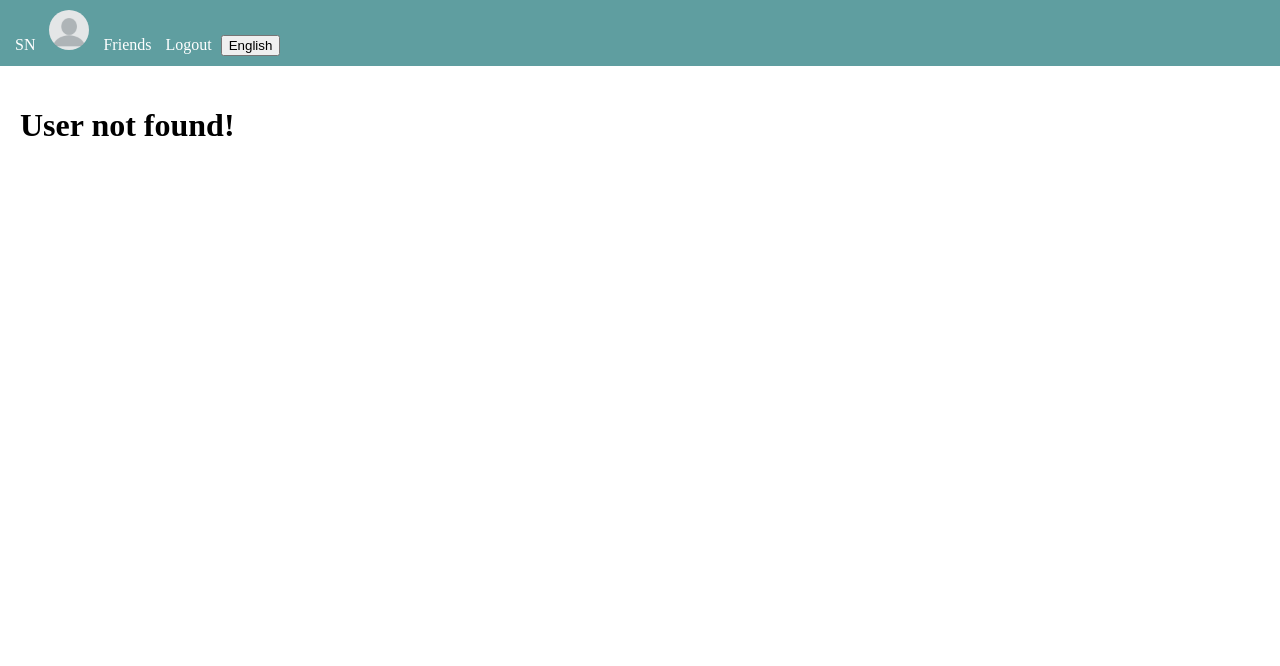
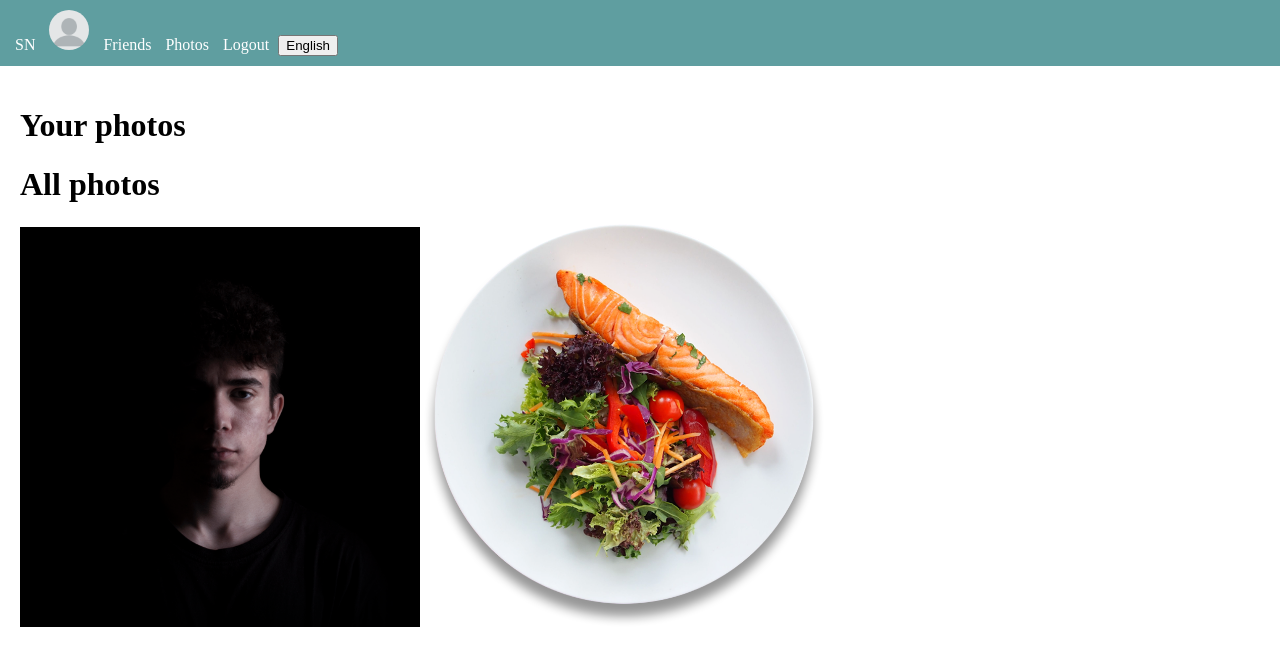
Before and after one commit to zovenor/social_network, a Django app: page /photos in a window 1280 px wide. Shown: the top 666 px of the page. Run offline with Django 4.2, Linux system fonts and the light colour scheme; a user stored in the database is signed in; data comes from the database, SQL or seed files in the repository; both versions use the stored data as it was after the commit.

Commit message:
Added a base of photos

```diff
--- a/SN/mainpage/templates/mainpage/base.html
+++ b/SN/mainpage/templates/mainpage/base.html
@@ -34,6 +34,7 @@
     {% if user.is_authenticated %}
         <a href="/account"><img width="40px" style="border-radius: 999px" src="{{ your_user.get_photo }}"></a>
         <a href="/friends">{{ list.Friends }}</a>
+        <a href="/photos">{{ list.photos }}</a>
         <a href="/logout?url={{ request.path }}">{{ list.LogOut }}</a>
     {% endif %}
     {% if not user.is_authenticated %}
--- /dev/null
+++ b/SN/mainpage/templates/mainpage/photos.html
@@ -0,0 +1,14 @@
+{% extends "mainpage/base.html" %}
+
+{% block title %}{{ list.title }}{% endblock %}
+
+{% block content %}
+    <h1>Your photos</h1>
+    {% for el in photos %}
+        <img width="400px" src="{{ el }}" alt="">
+    {% endfor %}
+    <h1>All photos</h1>
+    {% for el in all_photos %}
+        <img width="400px" src="{{ el }}" alt="">
+    {% endfor %}
+{% endblock %}
--- a/SN/mainpage/urls.py
+++ b/SN/mainpage/urls.py
@@ -10,5 +10,6 @@ urlpatterns = [
     path('logout', views.LogOutView.as_view()),
     path('friends', views.FriendsView.as_view()),
     path('registration', views.RegView.as_view()),
+    path('photos', views.YourPhotosView.as_view()),
     path('<str:username>', views.AccountView.as_view()),
 ]
--- a/SN/mainpage/views.py
+++ b/SN/mainpage/views.py
@@ -391,3 +391,15 @@ class RegView(View):
             error = get_wordlist(request).Reg.error_fields  # Some fields were not filled in!
 
         return self.get(request, error=error, post_list=post_list)
+
+
+class YourPhotosView(View):
+    @base
+    def get(self, request, content={}, **kwags):
+        content.update({
+            'list': get_wordlist(request).YourPhotos,
+            'photos': Photo.objects.filter(user=request.user),
+            'all_photos': Photo.objects.all(),
+        })
+
+        return render(request, 'mainpage/photos.html', content)
```
Also changed, not shown: SN/mainpage/langs.py (+8 -0 lines), SN/db.sqlite3.
